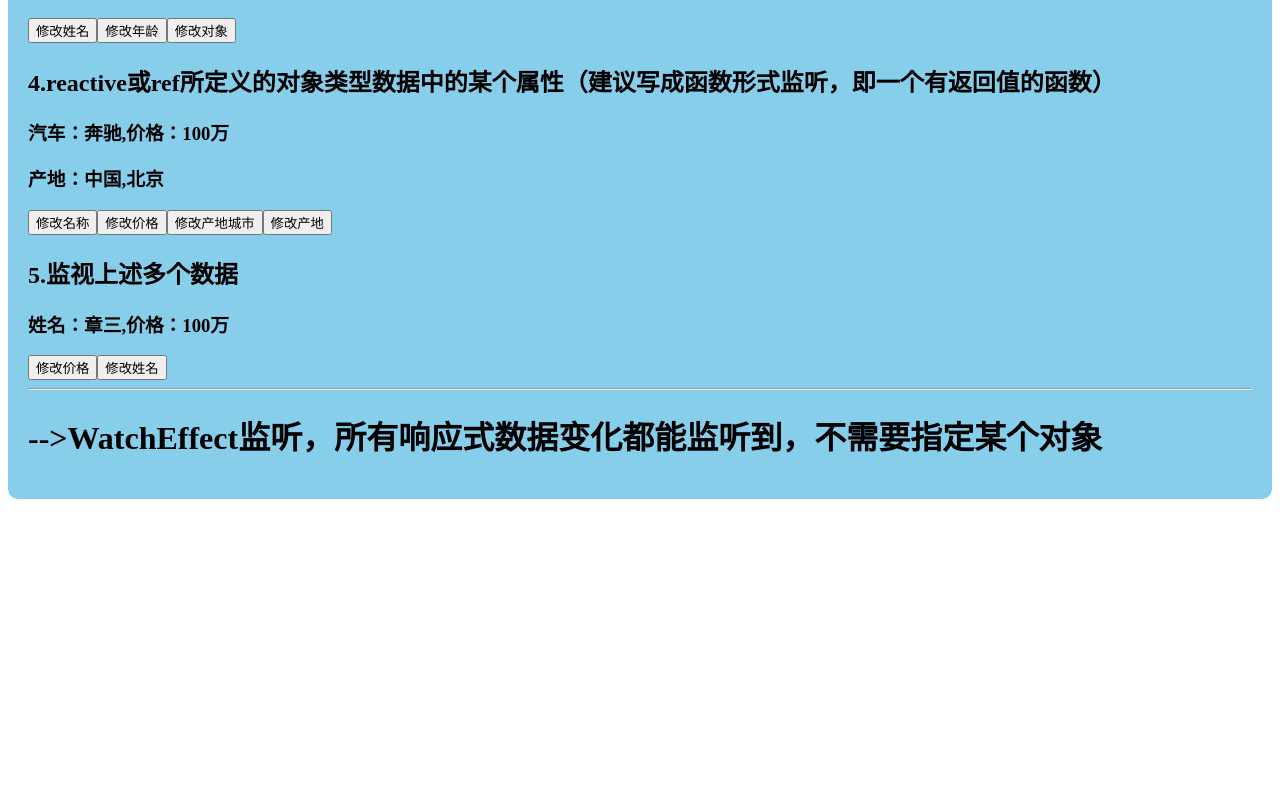
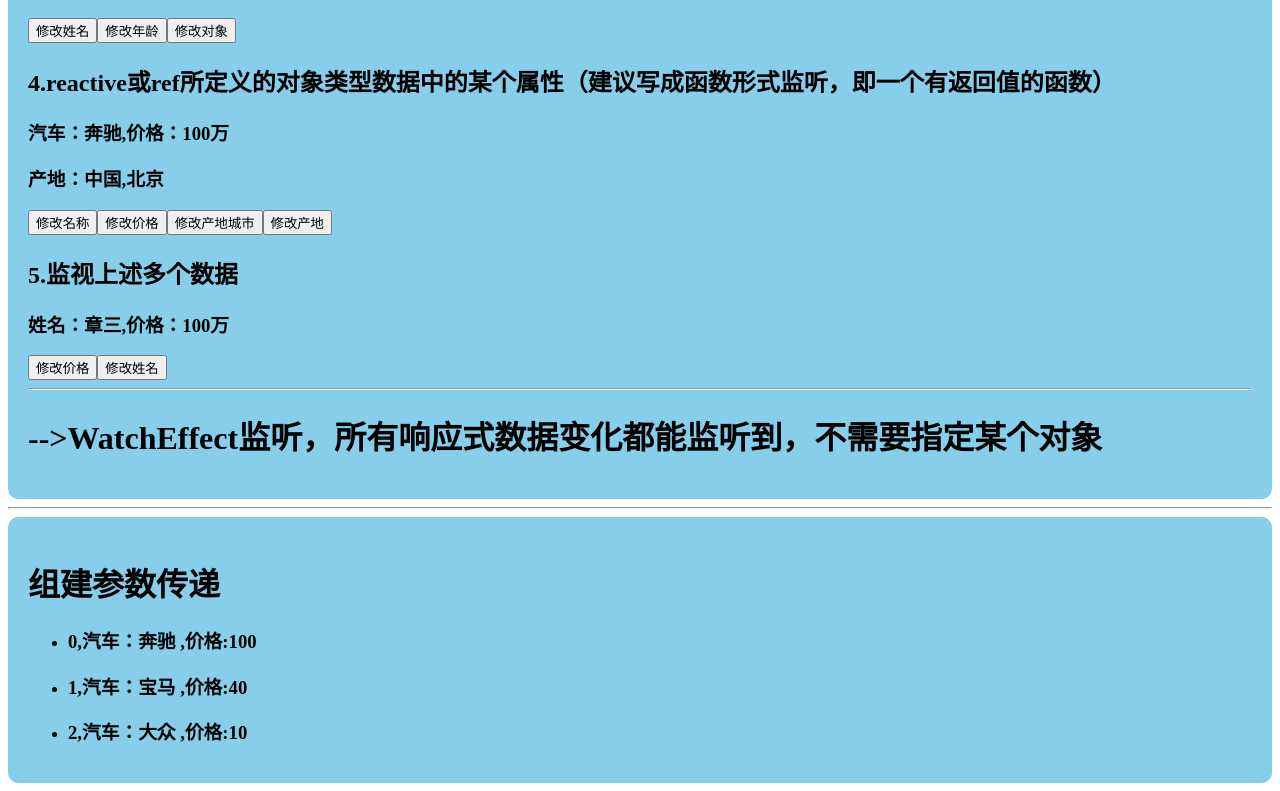
Before and after one commit to q858333/VueTest, a Vue app in the folder VueStudy/vue3_study/: page / in a window 1280 px wide. Shown: the part 688-1479 px from the top of the page. Before the commit the page ends 1195 px from the top, so only its background shows below. Built offline with nearby package versions, Linux system fonts and the light colour scheme.

Commit message:
组建参数传递

```diff
--- a/VueStudy/vue3_study/src/App.vue
+++ b/VueStudy/vue3_study/src/App.vue
@@ -3,12 +3,24 @@ import HelloWorld from './components/HelloWorld.vue'
 import TheWelcome from './components/TheWelcome.vue'
 import Person from './components/Person.vue';
 import ComputedAndWatch from './components/ComputedAndWatch.vue';
+import PageParams from './components/PageParams.vue';
+import { type Cars } from "@/types";
+import { reactive } from 'vue';
+
+
+
+let carList = reactive<Cars>([
+  {id:'dasda1',name:'奔驰',price:100},
+  {id:'dasda2',name:'宝马',price:40},
+  {id:'dasda3',name:'大众',price:10},
+])
+console.log('carlist',carList);
 </script>
 
 <template>
+          <!-- <Person></Person> -->
   <ComputedAndWatch></ComputedAndWatch>
-
-        <!-- <Person></Person> -->
+  <PageParams :list="carList"></PageParams>
 
   <!-- <header>
     <img alt="Vue logo" class="logo" src="./assets/logo.svg" width="125" height="125" />
--- /dev/null
+++ b/VueStudy/vue3_study/src/components/PageParams.vue
@@ -0,0 +1,54 @@
+<template>
+    <hr>
+    <div class="page">
+        <h1>组建参数传递</h1>
+        <ul>
+            <li v-for="(p,index) in list"  :key="p.id">
+            <h3>{{index}},汽车：{{p.name}} ,价格:{{p.price}}</h3>
+            </li>
+
+        </ul>
+
+    </div>
+</template>
+
+<script setup lang="ts">
+import { type Cars } from '@/types';
+
+
+//  1:只接收
+//  let x = defineProps(['list']);
+//  console.log('页面参数',x.list);
+
+// 2:接收+限制类型
+// let x = defineProps<{list:Cars}>();
+
+// 3:接收+限制类型+限制必要性+指定默认值
+let x = withDefaults(defineProps<{list?:Cars}>(),{
+    list:()=>{
+        return [{id:'123',name:'我的车',price:0}];
+    }
+});
+ console.log('页面参数',x.list);
+
+ //页面元素可以看到a,b
+ let a = 1;
+let b = 2;
+defineExpose({a,b});
+
+</script>
+
+<style scoped>
+.page {
+    background: skyblue;
+    padding: 20px;
+    border-radius: 10px;
+
+}
+
+button {
+    background: yellow;
+    /* margin-right: 10px; */
+    margin: 0 10px;
+}
+</style>
--- /dev/null
+++ b/VueStudy/vue3_study/src/types/index.ts
@@ -0,0 +1,12 @@
+
+// 定义一个接口，定义CarModel对象的具体属性
+export interface CarModel {
+    id : string,
+    name : string,
+    price : number,
+    adress? : string,
+}
+
+//自定义类型 Cars 元素为CarModel，下面两种写法都可以
+// export type Cars = Array<CarModel>
+export type Cars = CarModel[]
```
